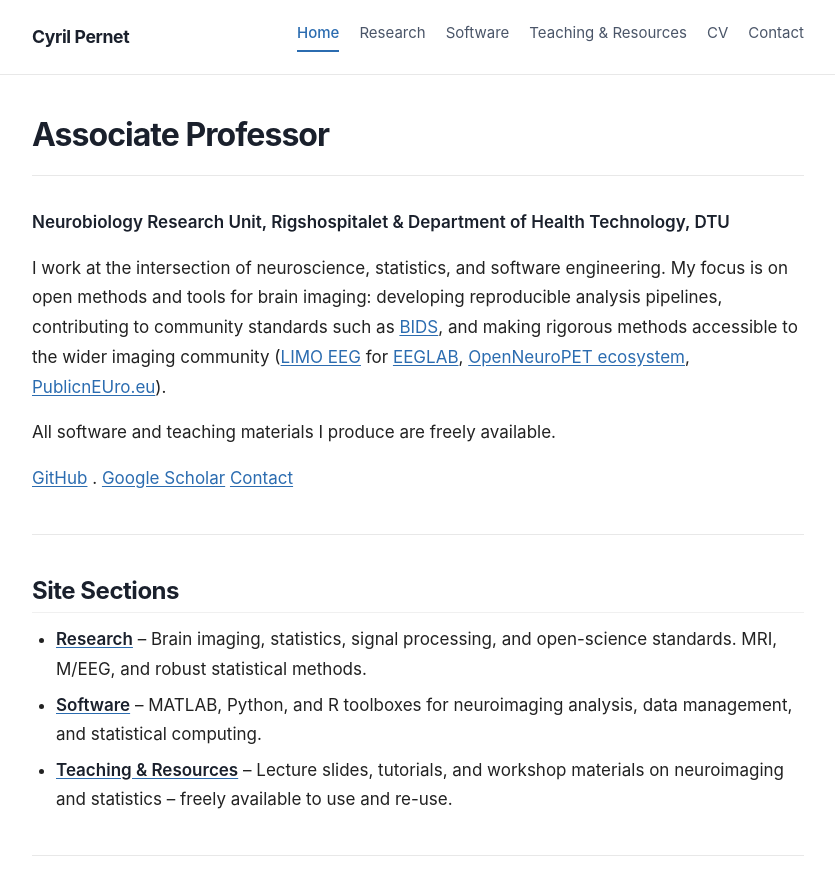
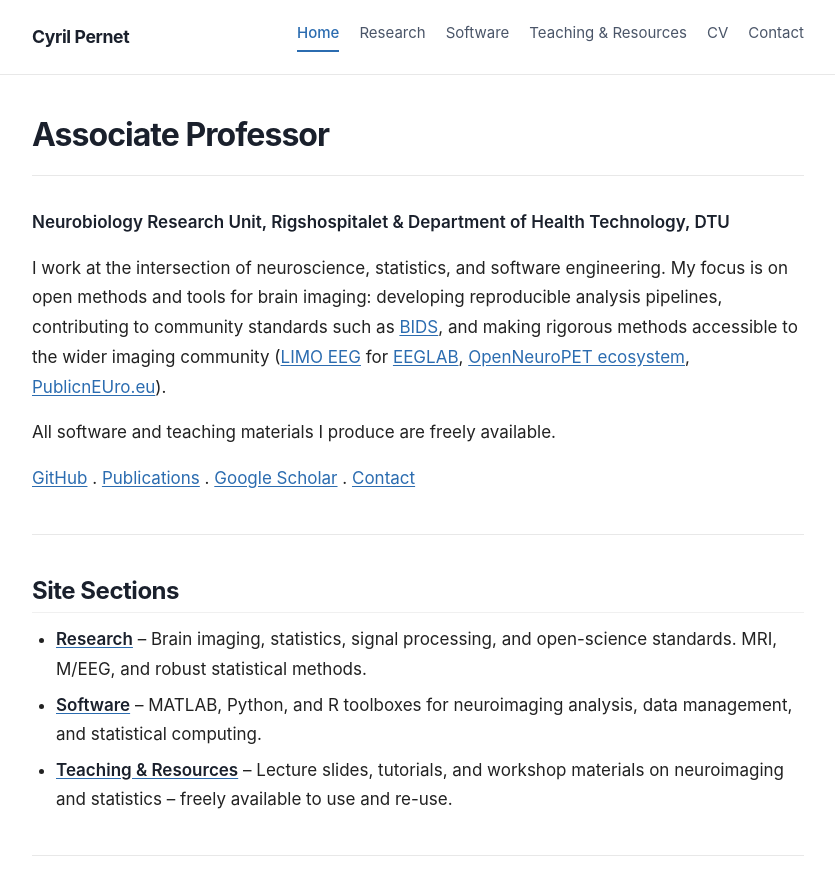
Before and after one commit to CPernet/CPernet.github.io, a Jekyll site: the page built from index.md, in a window 1280 px wide and 900 px high. Shown: the top 895 px of the window, without its empty margins (222-1057 px from the left). Built offline with Jekyll 4.4.1, drawn with Linux system fonts in a browser that asks for light colours; our own code applies the rules of GitHub Pages for plain Markdown files.

Commit message:
Update index.md to link to publications

```diff
--- a/index.md
+++ b/index.md
@@ -13,7 +13,8 @@ the wider imaging community ([LIMO EEG](https://github.com/LIMO-EEG-Toolbox/limo
 All software and teaching materials I produce are freely available.
 
 [GitHub](https://github.com/CPernet) .
-[Google Scholar](https://scholar.google.com/citations?user=yz6s_e8AAAAJ&hl=en)
+[Publications](/publications.html) .
+[Google Scholar](https://scholar.google.com/citations?user=yz6s_e8AAAAJ&hl=en) .
 [Contact](/contact/)
 
 ---
```
